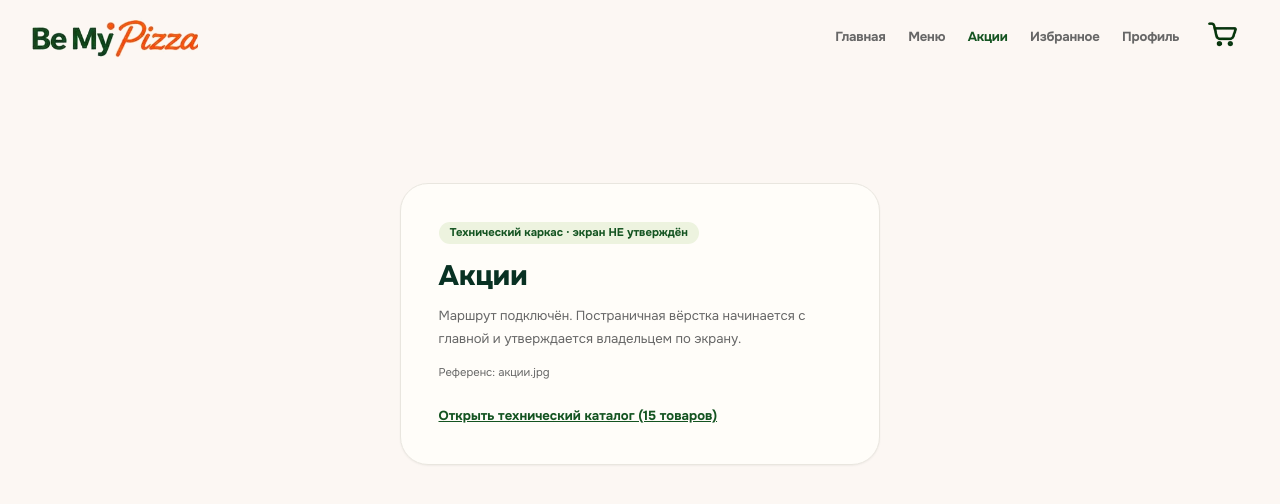
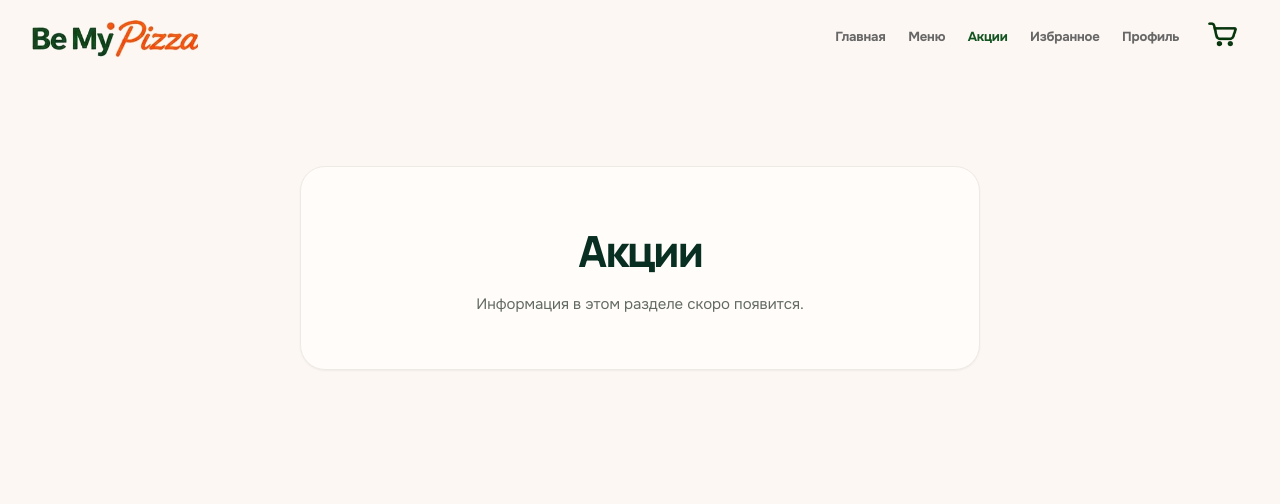
Before and after one commit to Ryt1nger/Be-My-Pizza, a React (Vite) app in the folder apps/customer/: page /promotions in a window 1280 px wide. Shown: the top 504 px of the page. Built offline with nearby package versions, Linux system fonts and the light colour scheme.

Commit message:
fix(placeholder): remove developer buttons, reference notes and mock text

```diff
--- a/apps/customer/src/pages/PlaceholderPage.tsx
+++ b/apps/customer/src/pages/PlaceholderPage.tsx
@@ -1,2 +1,13 @@
-import { Link } from 'react-router-dom';
-export function PlaceholderPage({title,reference}:{title:string;reference:string}){return <section className="mx-auto mt-10 max-w-lg rounded-[28px] border border-line bg-surface p-6 shadow-sm md:mt-24 md:p-10"><span className="mb-4 inline-block rounded-full bg-[#EDF3DF] px-3 py-1 text-xs font-bold text-primary">Технический каркас · экран НЕ утверждён</span><h1 className="text-3xl font-extrabold leading-tight text-ink">{title}</h1><p className="mt-3 text-sm leading-6 text-muted">Маршрут подключён. Постраничная вёрстка начинается с главной и утверждается владельцем по экрану.</p><p className="mt-4 break-words text-xs text-muted">Референс: {reference}</p><Link className="mt-7 inline-block text-sm font-bold text-primary underline" to="/dev/catalog">Открыть технический каталог (15 товаров)</Link></section>}
+/* Reserved routes should never expose developer-only links or mockup notes
+   to customers. Keep this page intentionally minimal until content is ready. */
+export function PlaceholderPage({title}:{title:string;reference:string}){
+  return <section className="bmp-account-page mx-auto mt-5 max-w-[680px] md:mt-10"
+    aria-label={title}>
+    <div className="rounded-[25px] border border-[#EDE9E3] bg-[#FFFCF9] px-6 py-10 text-center shadow-sm sm:px-10 sm:py-14">
+      <h1 className="bmp-display text-[clamp(30px,8vw,43px)] text-[#092F23]">{title}</h1>
+      <p className="mx-auto mt-3 max-w-[360px] text-[15px] leading-[1.55] text-[#626B63]">
+        Информация в этом разделе скоро появится.
+      </p>
+    </div>
+  </section>;
+}
```
